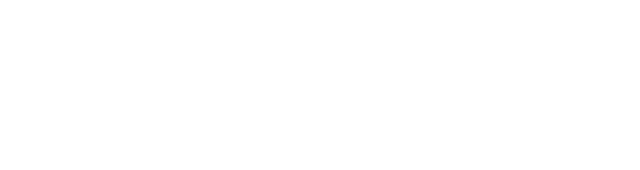
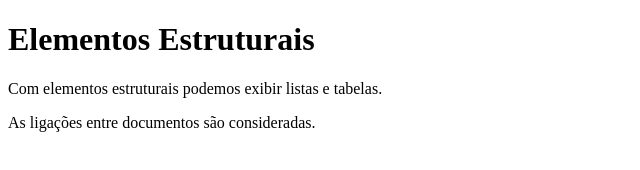
Before and after one commit to ufjf-dcc202/ufjf-dcc202-2025-1-b-atv03-RianCQ, a plain HTML site: page index.html in a window 1280 px wide. Shown: the whole page, without its empty margins (0-640 px from the left). Drawn offline with Linux system fonts and the light colour scheme.

Commit message:
adiciona parágrafos ao index

```diff
--- a/index.html
+++ b/index.html
@@ -6,6 +6,10 @@
     <title>DCC202-Atividade 4: Rian Cesar Quintanilha</title>
 </head>
 <body>
-
+    <main>
+        <h1>Elementos Estruturais</h1>
+        <p>Com elementos estruturais podemos exibir listas e tabelas.</p>
+        <p>As ligações entre documentos são consideradas.</p>
+    </main>
 </body>
 </html>
```
